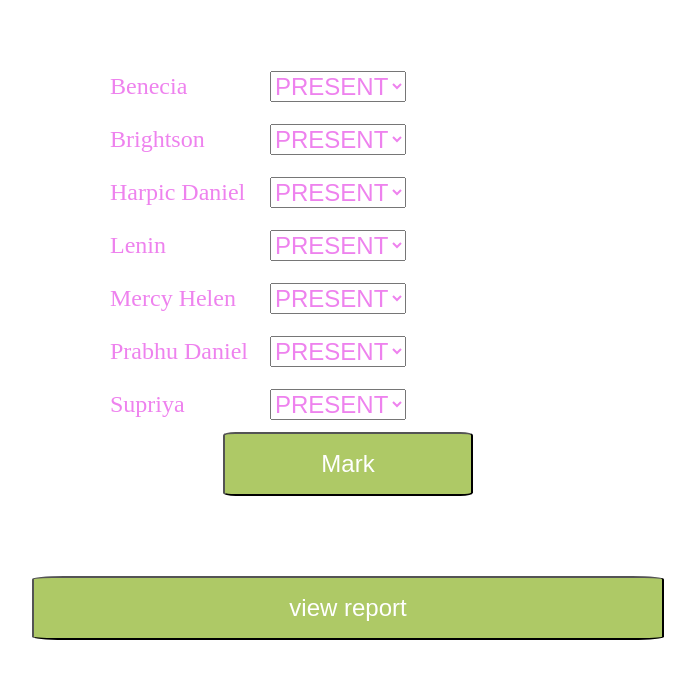
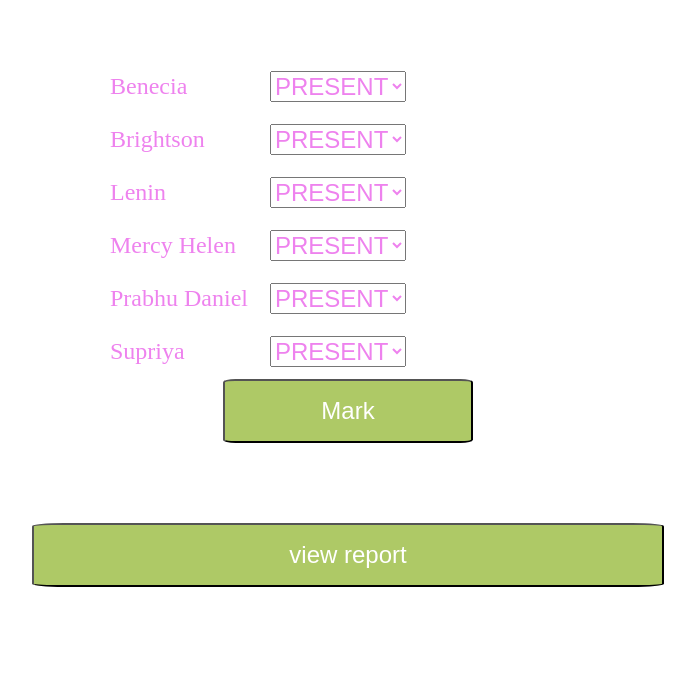
Before and after one commit to strongbasement/Zion, a plain HTML site: page index.html in a window 1280 px wide. Shown: the part 79-758 px from the top of the page, without its empty margins (292-987 px from the left). Drawn offline with nearby package versions, Linux system fonts and the light colour scheme.

Commit message:
Update index.html

```diff
--- a/index.html
+++ b/index.html
@@ -92,10 +92,7 @@
         <td><select name="Brightson" id="Brightson"><option>Present</option><option>absent</option></td>
         </tr>
 
-                <td>Harpic Daniel</td>
-                <td><select name="Harpic_Daniel" id="Harpic_Daniel"><option>Present</option><option>absent</option></td>
-                </tr>
-                <tr>
+                                <tr>
                     <td>Lenin</td>
                     <td><select name="Lenin" id="Lenin"><option>Present</option><option>absent</option></td>
                     </tr>
```
